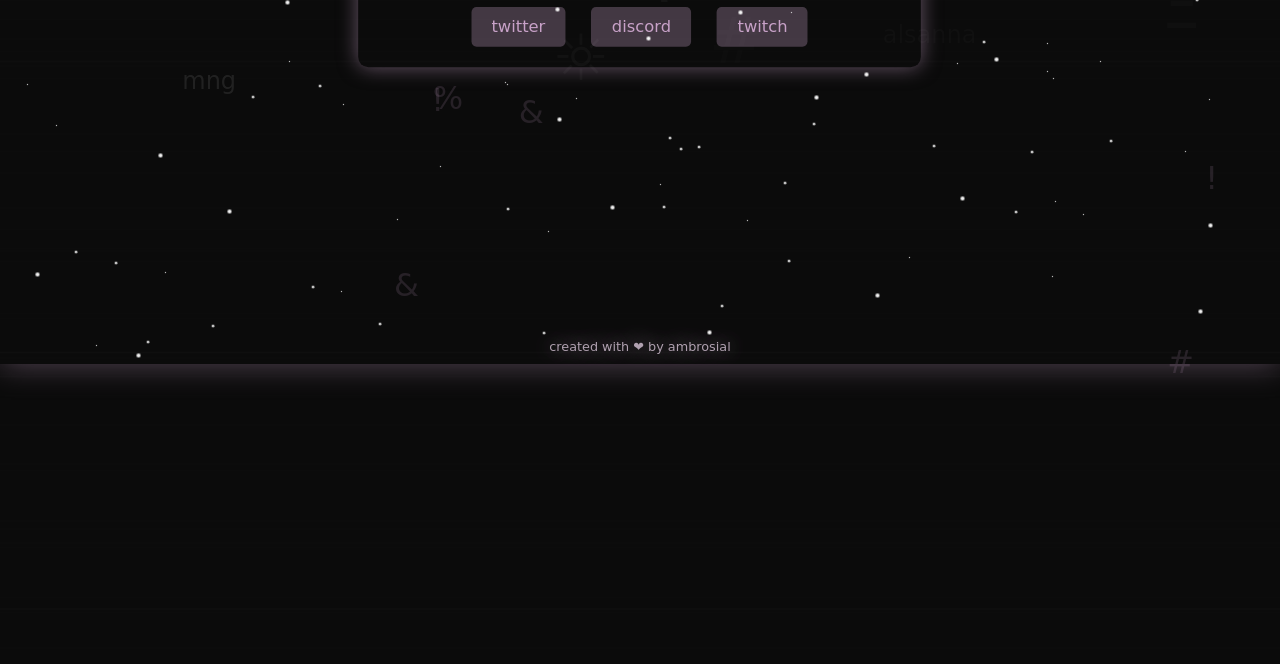
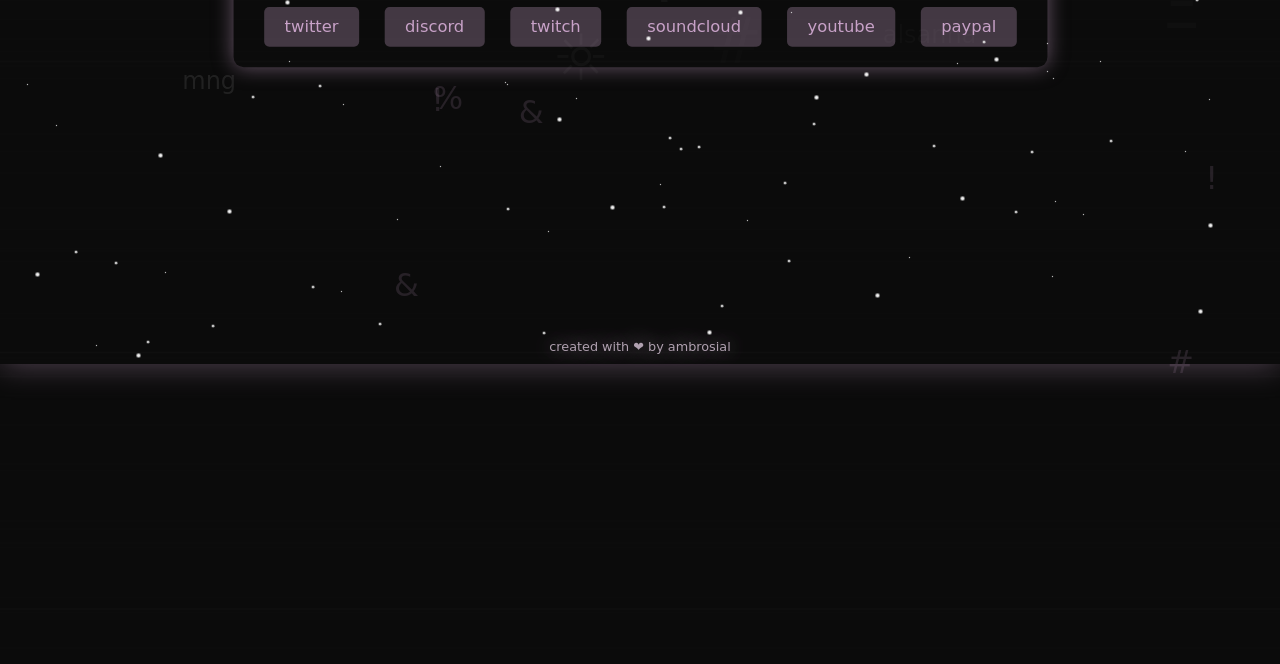
Before and after one commit to AlsannaVagae/AlsannaVagae.github.io, a plain HTML site: page index.html in a window 1280 px wide. Shown: the part 436-1100 px from the top of the page. Drawn offline with Linux system fonts and the light colour scheme.

Commit message:
Add files via upload

```diff
--- a/index.html
+++ b/index.html
@@ -199,6 +199,9 @@
             <a href="https://x.com/pateafix_">twitter</a>
             <a href="discord://-/channels/@me/959105379902582886">discord</a>
             <a href="https://www.twitch.tv/alsannavagae">twitch</a>
+            <a href="https://soundcloud.com/pateafix">soundcloud</a>
+            <a href="https://www.youtube.com/@pateafix">youtube</a>
+            <a href="https://www.paypal.com/paypalme/alsannaaa">paypal</a>
         </div>
     </div>
     <footer>
```
